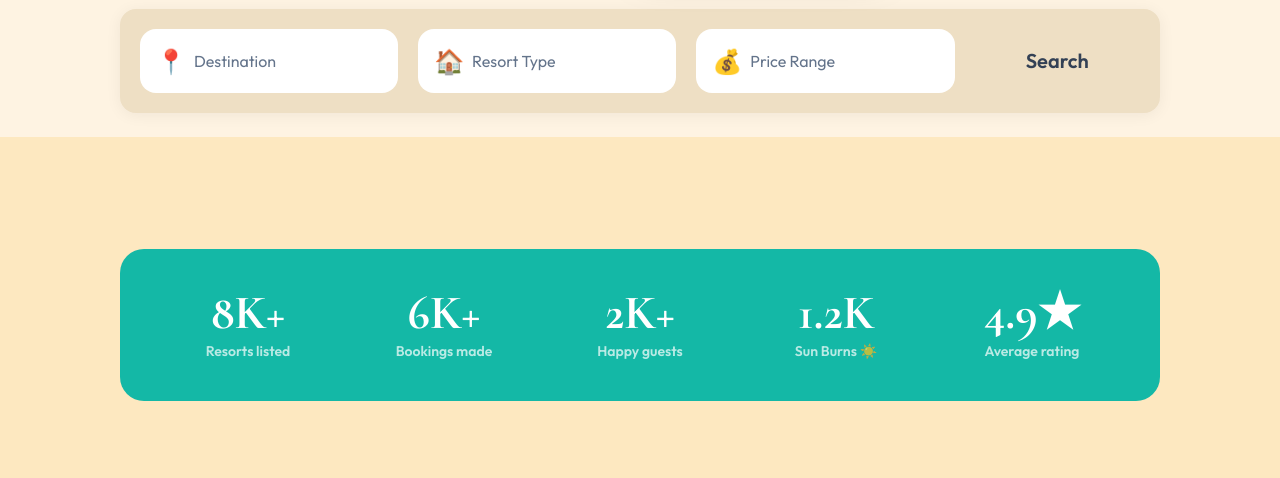
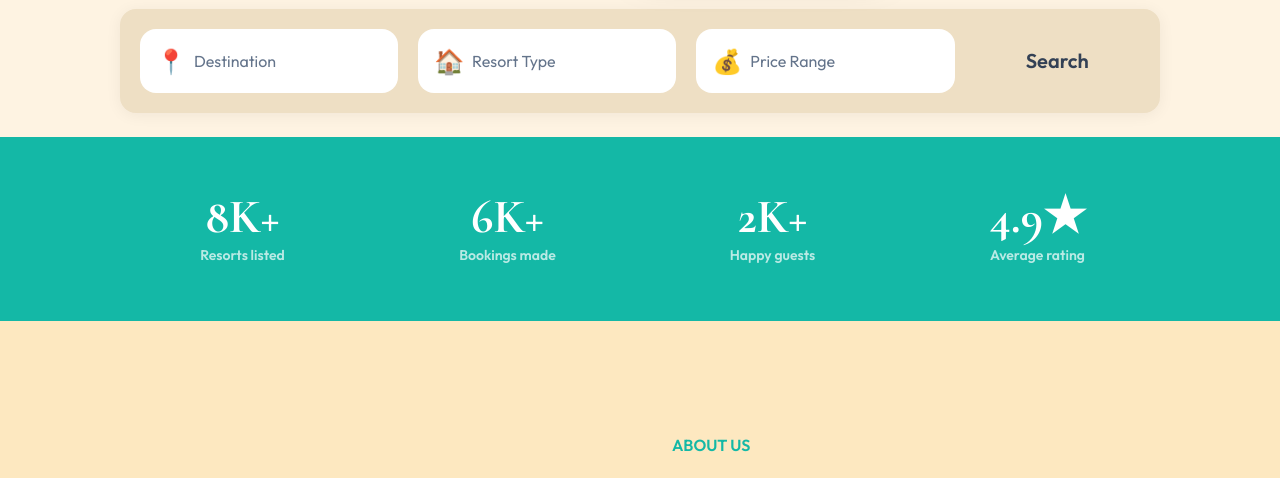
Before and after one commit to hashemi1997ali/dream-booking, a plain HTML site: page index.html in a window 1280 px wide. Shown: the part 660-1138 px from the top of the page. Drawn offline with nearby package versions, Linux system fonts and the light colour scheme.

Commit message:
separate stats section from about

```diff
--- a/index.html
+++ b/index.html
@@ -297,54 +297,45 @@
           </div>
         </div>
       </section>
-      <section class="about bg-bg-alt px-6 md:px-16 py-28">
-        <div class="container">
+      <section class="stats bg-accent">
         <!-- Stats Bar -->
-          <div
-            class="grid grid-cols-2 lg:grid-cols-5 gap-5 bg-accent rounded-3xl p-10 mb-20"
-          >
+        <div class="container grid grid-cols-2 md:grid-cols-4 gap-5 p-14">
           <div class="flex flex-col items-center gap-1">
             <p
-                class="text-white text-4xl lg:text-5xl font-black font-heading cursor-pointer transition duration-150 hover:-translate-y-1"
+              class="text-surface text-4xl lg:text-5xl font-black font-heading cursor-pointer transition duration-300 hover:-translate-y-1"
             >
               8K+
             </p>
-              <p class="text-white/70 text-sm font-semibold">Resorts listed</p>
+            <p class="text-surface/70 text-sm font-semibold">Resorts listed</p>
           </div>
           <div class="flex flex-col items-center gap-1">
             <p
-                class="text-white text-4xl lg:text-5xl font-black font-heading cursor-pointer transition duration-150 hover:-translate-y-1"
+              class="text-surface text-4xl lg:text-5xl font-black font-heading cursor-pointer transition duration-300 hover:-translate-y-1"
             >
               6K+
             </p>
-              <p class="text-white/70 text-sm font-semibold">Bookings made</p>
+            <p class="text-surface/70 text-sm font-semibold">Bookings made</p>
           </div>
           <div class="flex flex-col items-center gap-1">
             <p
-                class="text-white text-4xl lg:text-5xl font-black font-heading cursor-pointer transition duration-150 hover:-translate-y-1"
+              class="text-surface text-4xl lg:text-5xl font-black font-heading cursor-pointer transition duration-300 hover:-translate-y-1"
             >
               2K+
             </p>
-              <p class="text-white/70 text-sm font-semibold">Happy guests</p>
+            <p class="text-surface/70 text-sm font-semibold">Happy guests</p>
           </div>
           <div class="flex flex-col items-center gap-1">
             <p
-                class="text-white text-4xl lg:text-5xl font-black font-heading cursor-pointer transition duration-150 hover:-translate-y-1 hover:text-red-500"
-              >
-                1.2K
-              </p>
-              <p class="text-white/70 text-sm font-semibold">Sun Burns ☀️</p>
-            </div>
-            <div class="flex flex-col items-center gap-1">
-              <p
-                class="text-white text-4xl lg:text-5xl font-black font-heading cursor-pointer transition duration-150 hover:-translate-y-1"
+              class="text-surface text-4xl lg:text-5xl font-black font-heading cursor-pointer transition duration-300 hover:-translate-y-1"
             >
               4.9★
             </p>
-              <p class="text-white/70 text-sm font-semibold">Average rating</p>
+            <p class="text-surface/70 text-sm font-semibold">Average rating</p>
           </div>
         </div>
-
+      </section>
+      <section class="about bg-bg-alt">
+        <div class="container py-28">
           <!-- About Content -->
           <div class="flex flex-col lg:flex-row gap-16 items-center">
             <!-- Left: Image -->
@@ -567,7 +558,6 @@
           </div>
         </div>
       </section>
-    </main>
       <section class="contact bg-bg-alt px-6 md:px-16 py-28">
         <div class="container">
           <div class="flex flex-col items-center gap-6 text-center">
@@ -610,6 +600,7 @@
           </div>
         </div>
       </section>
+    </main>
     <footer class="bg-bg-dark border-t border-border/30">
       <div class="container">
         <div class="grid grid-cols-2 lg:grid-cols-4 gap-10 pt-20 pb-10">
```
Lines whose indentation alone changed are shown as unchanged.
